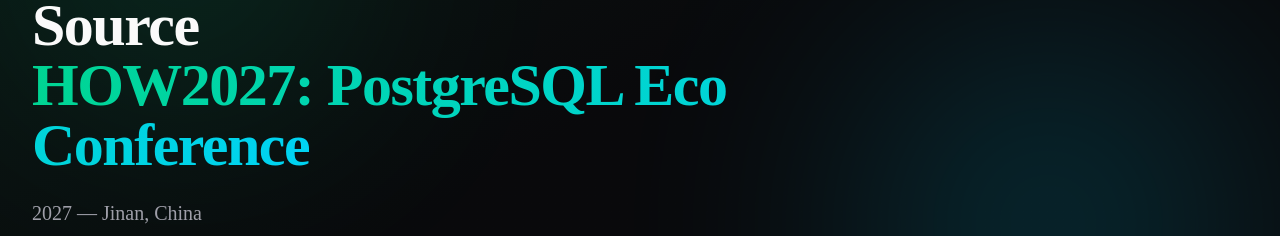
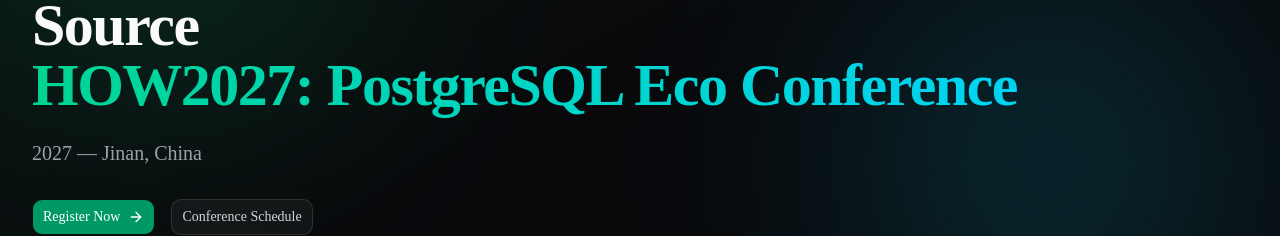
Before and after one commit to faweizhao26/HOW-WEBSITE, a Next.js app: page / in a window 1280 px wide. Shown: the part 337-573 px from the top of the page. Built offline with nearby package versions, Linux system fonts and the light colour scheme; no server answers; the database is empty.

Commit message:
Fix hero subtitle wrapping

```diff
--- a/src/app/page.tsx
+++ b/src/app/page.tsx
@@ -56,7 +56,7 @@
             <h1 className="text-4xl sm:text-5xl lg:text-6xl font-bold tracking-tight mb-6">
               {locale === "zh" ? heroTitleZh : heroTitle}
               <br />
-              <span className="bg-gradient-to-r from-emerald-400 to-cyan-400 bg-clip-text text-transparent">
+              <span className="bg-gradient-to-r from-emerald-400 to-cyan-400 bg-clip-text text-transparent whitespace-nowrap text-2xl sm:text-4xl lg:text-6xl">
                 {locale === "zh" ? heroSubZh : heroSub}
               </span>
             </h1>
```
